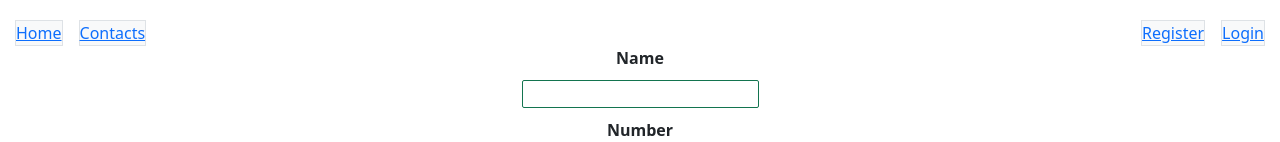
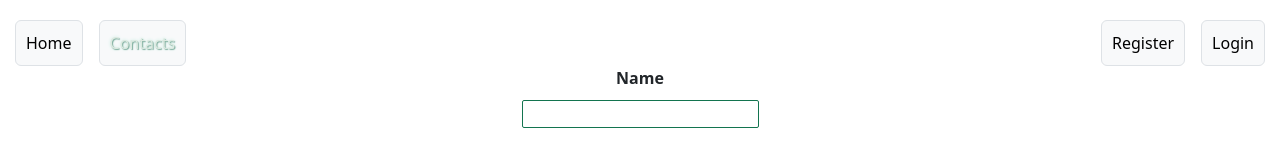
Before and after one commit to ortbogdan/goit-react-hw-08-phonebook, a React (Create React App) app: page /contacts in a window 1280 px wide. Shown: the top 142 px of the page. Built offline with nearby package versions, Linux system fonts and the light colour scheme; no server answers.

Commit message:
[add] Add components

```diff
--- a/src/App.js
+++ b/src/App.js
@@ -1,9 +1,15 @@
-import { Section, AppBar } from "./components";
+import { Section, AppBar} from "./components";
 import { HomePage, ContactsPage, LoginPage, RegisterPage  } from "./pages";
-import { fetchContacts } from "./services/contactsApi";
+import { useEffect } from "react";
+import authOperations from '../src/redux/auth/auth-operations';
+import { useDispatch } from "react-redux";
 import { Routes, Route } from "react-router-dom";
 export const App = () => {
-  fetchContacts();
+  const dispatch = useDispatch();
+
+  useEffect(() => {
+    dispatch(authOperations.fetchCurrentUser());
+  }, [dispatch]);
   return (
     <Section>
       <AppBar/>
--- a/src/components/AppBar/AppBar.jsx
+++ b/src/components/AppBar/AppBar.jsx
@@ -1,13 +1,19 @@
 import { NavLink } from "react-router-dom";
 import { Stack } from "react-bootstrap";
+import { NavItem } from "./AppBar.styled";
+import { UserMenu } from "../UserMenu/UserMenu";
+import authSelectors from "../../redux/auth/auth-selectors";
+import { useSelector } from "react-redux";
 export const AppBar = () => {
-   return (
+  const isLoggedIn = useSelector(authSelectors.getIsLoggedIn);
 
-<Stack direction="horizontal" gap={3}>
-  <div className="bg-light border"><NavLink to="/">Home</NavLink></div>
-  <div className="bg-light border"><NavLink to="/contacts" >Contacts</NavLink></div>
-  <div className="bg-light border ms-auto"><NavLink to="/register" >Register</NavLink></div>
-  <div className="bg-light border"><NavLink to="/login" >Login</NavLink></div>
-</Stack>
-  );
+  return <Stack direction="horizontal" gap={3}>
+  <NavItem className="bg-light border"><NavLink to="/">Home</NavLink></NavItem>
+  <NavItem className="bg-light border"><NavLink to="/contacts" >Contacts</NavLink></NavItem>
+    {isLoggedIn ? <UserMenu/> : <><NavItem className="bg-light border ms-auto"><NavLink to="/register" >Register</NavLink></NavItem>
+  <NavItem className="bg-light border"><NavLink to="/login" >Login</NavLink></NavItem></>}
+
+  </Stack>
+
+
 }
--- /dev/null
+++ b/src/components/AppBar/AppBar.styled.jsx
@@ -0,0 +1,24 @@
+import styled from "styled-components";
+
+export const NavItem = styled.div`
+    padding: 10px;
+    border-radius: 6px;
+    :hover,
+    :focus {
+      transform: scale(1.2);
+      text-shadow: 1px 1px 1px rgb(121, 170, 154), 0 0 0.2em rgb(194, 236, 222);
+    }
+   > a {
+
+      text-decoration: none;
+
+      color: black;
+
+      &.active {
+      cursor: default;
+      color: rgb(221, 233, 224);
+      text-shadow: 1px 1px 1px rgb(121, 170, 154), 0 0 0.2em rgb(194, 236, 222);
+      transform: scale(1.2);
+      }
+    }
+`
--- /dev/null
+++ b/src/components/UserMenu/UserMenu.jsx
@@ -0,0 +1,21 @@
+import { useDispatch, useSelector } from 'react-redux';
+import authSelectors from '../../redux/auth/auth-selectors';
+import authOperations from "../../redux/auth/auth-operations";
+import avatar from '../../avatar/avatar.png';
+import { Stack, Button } from "react-bootstrap";
+
+export const UserMenu = () => {
+  const dispatch = useDispatch();
+  const email = useSelector(authSelectors.getUserEmail);
+
+
+  return (
+      <Stack direction="horizontal" gap={3}>
+      <div className="bg-light border ms-auto"><img src={avatar} alt="default avatar" width="32"/></div>
+      <div><span>Welcome, {email}</span></div>
+      <Button variant="info" onClick={() => dispatch(authOperations.logOut())}>
+       Log Out
+      </Button>
+    </Stack>
+  );
+}
--- a/src/components/index.js
+++ b/src/components/index.js
@@ -3,4 +3,5 @@ import { ContactList } from "./ContactList/ContactList";
 import { Filter } from "./Filter/Filter";
 import { Section } from "./Section/Section";
 import { AppBar } from "./AppBar/AppBar";
-export { ContactForm, ContactList, Filter, Section, AppBar};
+import { UserMenu } from "./UserMenu/UserMenu";
+export { ContactForm, ContactList, Filter, Section, AppBar, UserMenu};
--- a/src/pages/HomePage.jsx
+++ b/src/pages/HomePage.jsx
@@ -1,4 +1,4 @@
 export const HomePage = () => {
 
-    return <h1>Welcome in Phonebook!</h1>
+    return <h1>Welcome to Phonebook!</h1>
 }
--- a/src/pages/LoginPage.jsx
+++ b/src/pages/LoginPage.jsx
@@ -8,7 +8,7 @@ const dispatch = useDispatch();
 const [email, setEmail] = useState('');
 const [password, setPassword] = useState('');
 
-  const handleChange = ({ target: { name, value } }) => {
+const handleChange = ({ target: { name, value } }) => {
     switch (name) {
       case 'email':
         return setEmail(value);
@@ -26,10 +26,9 @@ const [password, setPassword] = useState('');
     setPassword('');
   };
     return <Form>
-  <Form.Group className="mb-3">
+  <Form.Group className="mb-3" >
     <Form.Label>Email address</Form.Label>
-    <Form.Control type="email" placeholder="Enter email" value={email}
-            onChange={handleChange}/>
+    <Form.Control type="email" placeholder="Enter email" onChange={handleChange} value={email} name='email'/>
     <Form.Text className="text-muted">
       We'll never share your email with anyone else.
     </Form.Text>
@@ -37,8 +36,8 @@ const [password, setPassword] = useState('');
 
   <Form.Group className="mb-3">
     <Form.Label>Password</Form.Label>
-    <Form.Control type="password" placeholder="Password" value={password}
-    onChange={handleChange}/>
+    <Form.Control type="password" placeholder="Password"  onChange={handleChange} value={password} name="password"
+    />
   </Form.Group>
 
   <Button variant="primary" type="submit" onSubmit={handleSubmit}>
--- a/src/pages/RegisterPage.jsx
+++ b/src/pages/RegisterPage.jsx
@@ -30,11 +30,11 @@ export const RegisterPage = () => {
     return <Form onSubmit={handleSubmit}>
     <Form.Group className="mb-3">
     <Form.Label>Name</Form.Label>
-    <Form.Control type="email" placeholder="Enter your name" value={name} onChange={handleChange}/>
+    <Form.Control type="text" placeholder="Enter your name" value={name} onChange={handleChange} name="name"/>
   </Form.Group>
   <Form.Group className="mb-3">
     <Form.Label>Email address</Form.Label>
-    <Form.Control type="email" placeholder="Enter email" value={email} onChange={handleChange} />
+    <Form.Control type="email" placeholder="Enter email" value={email} onChange={handleChange} name="email"/>
     <Form.Text className="text-muted">
       We'll never share your email with anyone else.
     </Form.Text>
@@ -42,7 +42,7 @@ export const RegisterPage = () => {
 
   <Form.Group className="mb-3" controlId="formBasicPassword">
     <Form.Label>Password</Form.Label>
-    <Form.Control type="password" placeholder="Password" value={password} onChange={handleChange}/>
+    <Form.Control type="password" placeholder="Password" value={password} onChange={handleChange} name="password"/>
   </Form.Group>
 
   <Button variant="primary" type="submit" >
--- a/src/redux/auth/auth-selectors.js
+++ b/src/redux/auth/auth-selectors.js
@@ -1,9 +1,10 @@
 const getIsLoggedIn = state => state.auth.isLoggedIn;
-
+const getUserEmail = state => state.auth.user.email;
 const getUsername = state => state.auth.user.name;
 
 const authSelectors = {
   getIsLoggedIn,
   getUsername,
+  getUserEmail
 };
 export default authSelectors;
--- a/src/redux/store.js
+++ b/src/redux/store.js
@@ -30,7 +30,7 @@ export const store = configureStore({
     auth: persistReducer(authPersistConfig, authReducer),
     contacts: contactsReducer,
   },
-   middleware,
+  middleware,
   devTools: process.env.NODE_ENV === 'development',
 });
 
```
Also changed, not shown: src/avatar/avatar.png (added).
